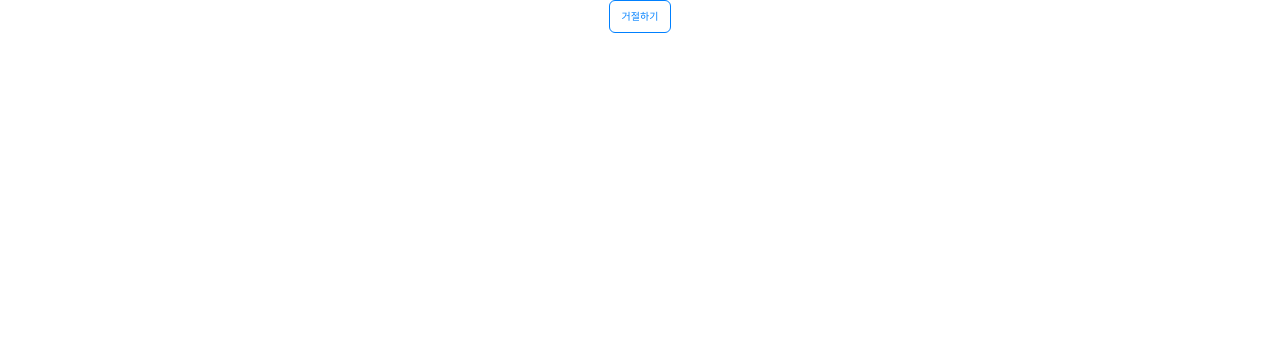
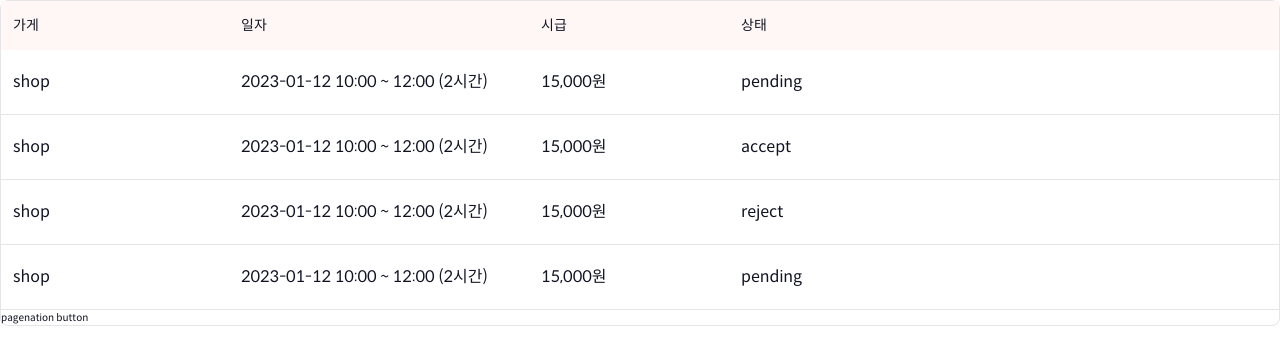
Before and after one commit to codeit-team9/give-more, a Next.js app: page / in a window 1280 px wide. Shown: the top 364 px of the page. Built offline with nearby package versions, Linux system fonts and the light colour scheme.

Commit message:
feat: ApplyHistory - 신청 내역 컴포넌트

```diff
--- /dev/null
+++ b/src/components/myprofile/ApplyHistory.module.css
@@ -0,0 +1,95 @@
+.wrapper {
+  display: flex;
+  flex-direction: column;
+
+  border: 1px solid var(--gray-20);
+  border-radius: 8px;
+}
+
+.content {
+  display: flex;
+  flex-direction: row;
+  align-items: center;
+
+  font-size: 1.6rem;
+  border-bottom: 1px solid var(--gray-20);
+}
+
+.header {
+  display: flex;
+  flex-direction: row;
+  background-color: #fef7f6;
+  font-size: 1.4rem;
+}
+
+.header .shop {
+  padding: 1.4rem 1.2rem;
+}
+
+.shop {
+  width: 22.8rem;
+  padding: 2rem 1.2rem;
+}
+
+.header .date {
+  padding: 1.4rem 1.2rem;
+}
+
+.date {
+  width: 30rem;
+
+  padding: 2rem 1.2rem;
+
+  overflow: hidden;
+  text-overflow: ellipsis;
+  word-break: break-all;
+
+  display: -webkit-box;
+  -webkit-line-clamp: 2;
+  -webkit-box-orient: vertical;
+
+  @media (max-width: 768px) {
+    display: none;
+  }
+
+  @media (max-width: 1200px) {
+  }
+}
+
+.header .hourlyPay {
+  padding: 1.4rem 1.2rem;
+}
+
+.hourlyPay {
+  width: 20rem;
+  padding: 2rem 1.2rem;
+
+  @media (max-width: 768px) {
+    display: none;
+  }
+
+  @media (max-width: 1200px) {
+    display: none;
+  }
+}
+
+.header .status {
+  padding: 1.4rem 1.2rem;
+}
+
+.status {
+  display: flex;
+  flex-direction: row;
+  gap: 12px;
+
+  width: 23.6rem;
+  padding: 2rem 1.2rem;
+
+  @media (max-width: 768px) {
+    border-left: 1px solid var(--gray-20);
+  }
+
+  @media (max-width: 1200px) {
+    border-left: 1px solid var(--gray-20);
+  }
+}
--- /dev/null
+++ b/src/components/myprofile/ApplyHistory.tsx
@@ -0,0 +1,26 @@
+import React from 'react';
+import styles from './ApplyHistory.module.css';
+
+interface Props {
+  shop: string;
+  date: string;
+  hourlyPay: string;
+  status?: Status;
+}
+
+type Status = 'pending' | 'accept' | 'reject';
+
+function ApplyHistory({ shop, date, hourlyPay, status }: Props) {
+  return (
+    <div className={styles.content}>
+      <div className={styles.shop}>{shop}</div>
+      <div className={styles.date}>{date}</div>
+      <div className={styles.hourlyPay}>{hourlyPay}</div>
+      <div className={styles.status}>
+        <div>{status}</div>
+      </div>
+    </div>
+  );
+}
+
+export default ApplyHistory;
--- /dev/null
+++ b/src/components/myprofile/ApplyHistoryUi.tsx
@@ -0,0 +1,25 @@
+import React from 'react';
+import styles from './ApplyHistory.module.css';
+import ApplyHistory from './ApplyHistory';
+
+function ApplyHistoryUi() {
+  return (
+    <div className={styles.wrapper}>
+      <div className={styles.header}>
+        <div className={styles.shop}>가게</div>
+        <div className={styles.date}>일자</div>
+        <div className={styles.hourlyPay}>시급</div>
+        <div className={styles.status}>상태</div>
+      </div>
+      <div>
+        <ApplyHistory shop="shop" date="2023-01-12 10:00 ~ 12:00 (2시간)" hourlyPay="15,000원" status="pending" />
+        <ApplyHistory shop="shop" date="2023-01-12 10:00 ~ 12:00 (2시간)" hourlyPay="15,000원" status="accept" />
+        <ApplyHistory shop="shop" date="2023-01-12 10:00 ~ 12:00 (2시간)" hourlyPay="15,000원" status="reject" />
+        <ApplyHistory shop="shop" date="2023-01-12 10:00 ~ 12:00 (2시간)" hourlyPay="15,000원" status="pending" />
+      </div>
+      <div className={styles.pagenation}>pagenation button</div>
+    </div>
+  );
+}
+
+export default ApplyHistoryUi;
--- a/src/pages/index.tsx
+++ b/src/pages/index.tsx
@@ -1,7 +1,7 @@
-import StateButton from "@/components/@common/StateButton/StateButton";
+import ApplyHistoryUi from '@/components/myprofile/ApplyHistoryUi';
 
 function Home() {
-  return <StateButton type="reject" />;
+  return <ApplyHistoryUi />;
 }
 
 export default Home;
```
